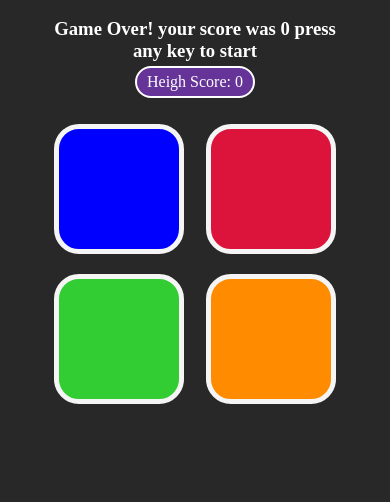
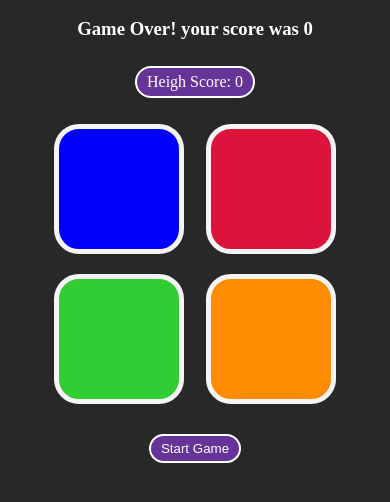
Before and after one commit to JunaidUsmani2468/Simon-Says-Game, a plain HTML site: page index.html in a window 390 px wide. Both pictures are taken after a click on the element 119 px from the left and 315 px from the top of the page. Shown: the part 126-628 px from the top of the page. Drawn offline with Linux system fonts and the light colour scheme.

Commit message:
responsive game

```diff
--- a/index.html
+++ b/index.html
@@ -8,7 +8,7 @@
     </head>
     <body>
         <h1>Simon Say</h1>
-        <h3>Press any key to start</h3>
+        <h3>Press the button to start</h3>
         <div class="container">
             <div class="btn blue" id="blue" type="button"></div>
             <div class="btn red" id="red" type="button"></div>
@@ -16,6 +16,7 @@
             <div class="btn orange" id="orange" type="button"></div>
         </div>
         <div class="heighScore">Heigh Score: 0</div>
+        <button id="start-btn">Start Game</button>
         <script src="script.js"></script>
     </body>
 </html>
--- a/script.js
+++ b/script.js
@@ -1,4 +1,5 @@
 let h3 = document.querySelector("h3");
+let startBtn = document.querySelector("#start-btn");
 
 let gameSeq = [];
 let userSeq = [];
@@ -9,15 +10,13 @@ let gameSt = false;
 let level = 0;
 let heighScore = 0;
 
-document.addEventListener("keypress", startGame);
-
-function startGame() {
+startBtn.addEventListener('click', function() {
     if (gameSt == false) {
         console.log("game is started");
         gameSt = true;
         levelUp();
     }
-}
+});
 
 function btnFlash(btn) {
     btn.classList.add("flash");
@@ -50,7 +49,7 @@ function checkAns(idx) {
         }
     } else {
         checkHeighScore();
-        h3.innerHTML = `Game Over! your score was ${level} press any key to start`;
+        h3.innerHTML = `Game Over! your score was ${level}`;
         document.querySelector("body").style.backgroundColor = "red";
         setTimeout(function() {
             document.querySelector("body").style.backgroundColor = "rgb(40, 40, 40)";
--- a/style.css
+++ b/style.css
@@ -74,3 +74,18 @@ h3 {
     padding: 5px 10px;
     border-radius: 20px;
 }
+
+#start-btn {
+    position: absolute;
+    top: 35rem;
+    background-color: rebeccapurple;
+    border: 2px solid white;
+    padding: 5px 10px;
+    border-radius: 20px;
+    color: white;
+}
+
+#start-btn:active {
+    background-color: #ccc;
+    transform: scale(0.98);
+}
```
